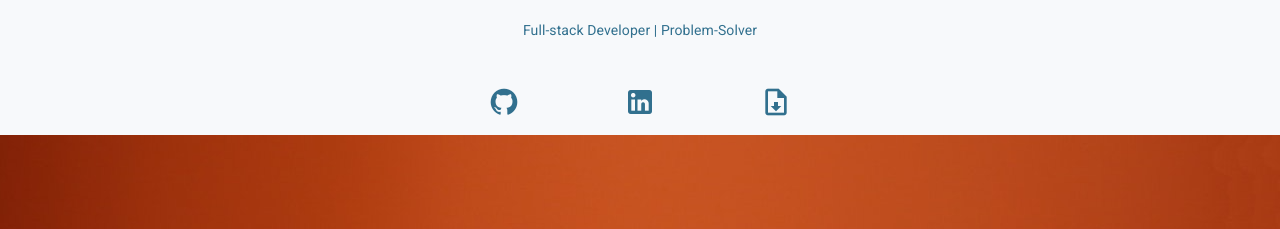
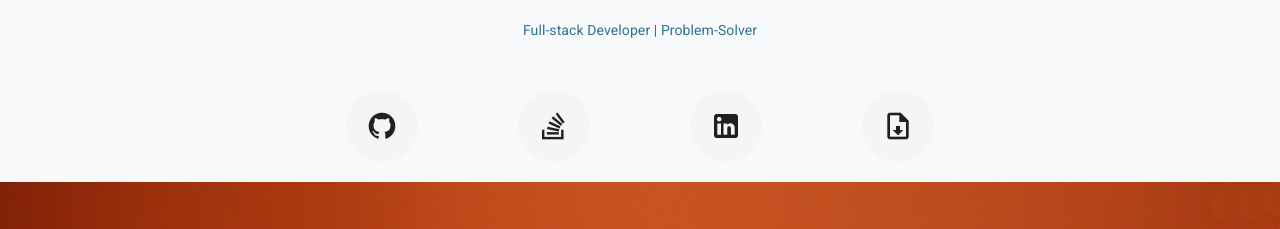
Before and after one commit to Holgermueller/test-app, a Vue app: page / in a window 1280 px wide. Shown: the part 416-645 px from the top of the page. Built offline with nearby package versions, Linux system fonts and the light colour scheme.

Commit message:
updated some icons

```diff
--- a/src/components/Banner.vue
+++ b/src/components/Banner.vue
@@ -18,27 +18,57 @@
         </div>
       </v-card-text>
       <v-card-actions class="links">
-        <a href="https://github.com/Holgermueller" target="_blank">
-          <h1 class="mdi mdi-github link"></h1>
-        </a>
-        <v-spacer></v-spacer>
-        <a
-          href="https://www.linkedin.com/in/holger-mueller-75855114a/"
-          target="_blank"
-        >
-          <h1 class="mdi mdi-linkedin link"></h1>
-        </a>
-        <v-spacer></v-spacer>
-        <a
-          href="https://docs.google.com/document/d/1ECnxm-wbN3Wsn2j235rghJSNboBEsaZba_TSgauNVQ0/edit"
-          target="_blank"
-        >
-          <h1 class="mdi mdi-file-download-outline resume link"></h1>
-        </a>
+        <v-container>
+          <v-row>
+            <v-col v-for="(link, index) in links" :key="index">
+              <v-btn
+                :href="link.link"
+                target="_blank"
+                class="link"
+                elevation="0"
+                fab
+                x-large
+              >
+                <v-icon>{{ link.icon }}</v-icon>
+              </v-btn>
+            </v-col>
+          </v-row>
+        </v-container>
       </v-card-actions>
     </v-card>
   </div>
 </template>
+
+<script>
+export default {
+  name: "SiteBanner",
+
+  data: () => ({
+    links: [
+      {
+        name: "Github",
+        link: "https://github.com/Holgermueller",
+        icon: "mdi mdi-github",
+      },
+      {
+        name: "Stack Overflow",
+        link: "https://stackoverflow.com/users/9111512/holger-mueller?tab=profile",
+        icon: "mdi mdi-stack-overflow",
+      },
+      {
+        name: "LinkedIn",
+        link: "https://www.linkedin.com/in/holger-mueller-75855114a/",
+        icon: "mdi mdi-linkedin",
+      },
+      {
+        name: "Resume",
+        link: "https://docs.google.com/document/d/1ECnxm-wbN3Wsn2j235rghJSNboBEsaZba_TSgauNVQ0/edit",
+        icon: "mdi mdi-file-download-outline",
+      },
+    ],
+  }),
+};
+</script>
 
 <style scoped>
 #Banner {
@@ -62,19 +92,20 @@
   padding: 1%;
 }
 .links {
-  width: 25%;
+  width: 55%;
   margin-left: auto;
   margin-right: auto;
 }
-.link:hover,
-.resume:hover {
+.link:hover {
   cursor: pointer;
-  color: #687864;
+  color: white;
+  background-color: #31708e;
 }
 .name,
 .description,
 .link {
   color: #31708e;
+  background-color: #f7f9fb;
 }
 @media (min-width: 360px) and (max-width: 450px) {
   .links {
--- a/src/components/SocialConnects.vue
+++ b/src/components/SocialConnects.vue
@@ -1,6 +1,11 @@
 <template>
   <div id="socialConnects">
     <v-card class="connections-display">
+      <v-card-title>
+        <h2>You can find me on these sites:</h2>
+      </v-card-title>
+      <v-card-text>
+        <hr />
         <v-container>
           <v-row>
             <v-col v-for="(connection, index) in connections" :key="index">
@@ -10,6 +15,7 @@
                 class="social-link"
                 text
                 block
+                x-large
               >
                 <v-icon> {{ connection.connection_class }}</v-icon>
                 <span class="connection-name">{{ connection.name }}</span>
@@ -17,6 +23,7 @@
             </v-col>
           </v-row>
         </v-container>
+      </v-card-text>
     </v-card>
   </div>
 </template>
@@ -31,6 +38,11 @@ export default {
         name: "Github",
         connection_class: "mdi mdi-github",
         link: "https://github.com/Holgermueller",
+      },
+      {
+        name: "Stack Overflow",
+        connection_class: "mdi mdi-stack-overflow",
+        link: "https://stackoverflow.com/users/9111512/holger-mueller",
       },
       {
         name: "LinkedIn",
```
Lines whose indentation alone changed are shown as unchanged.
